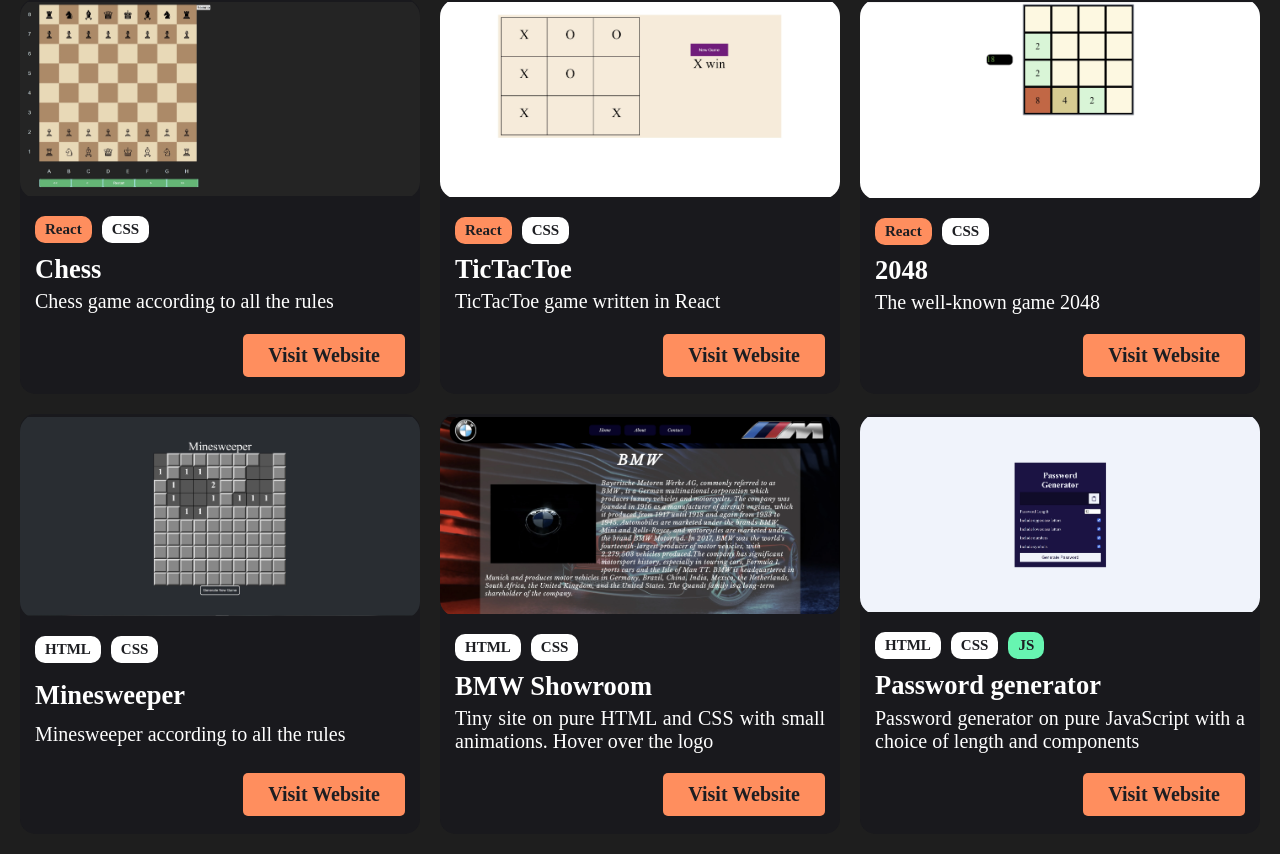
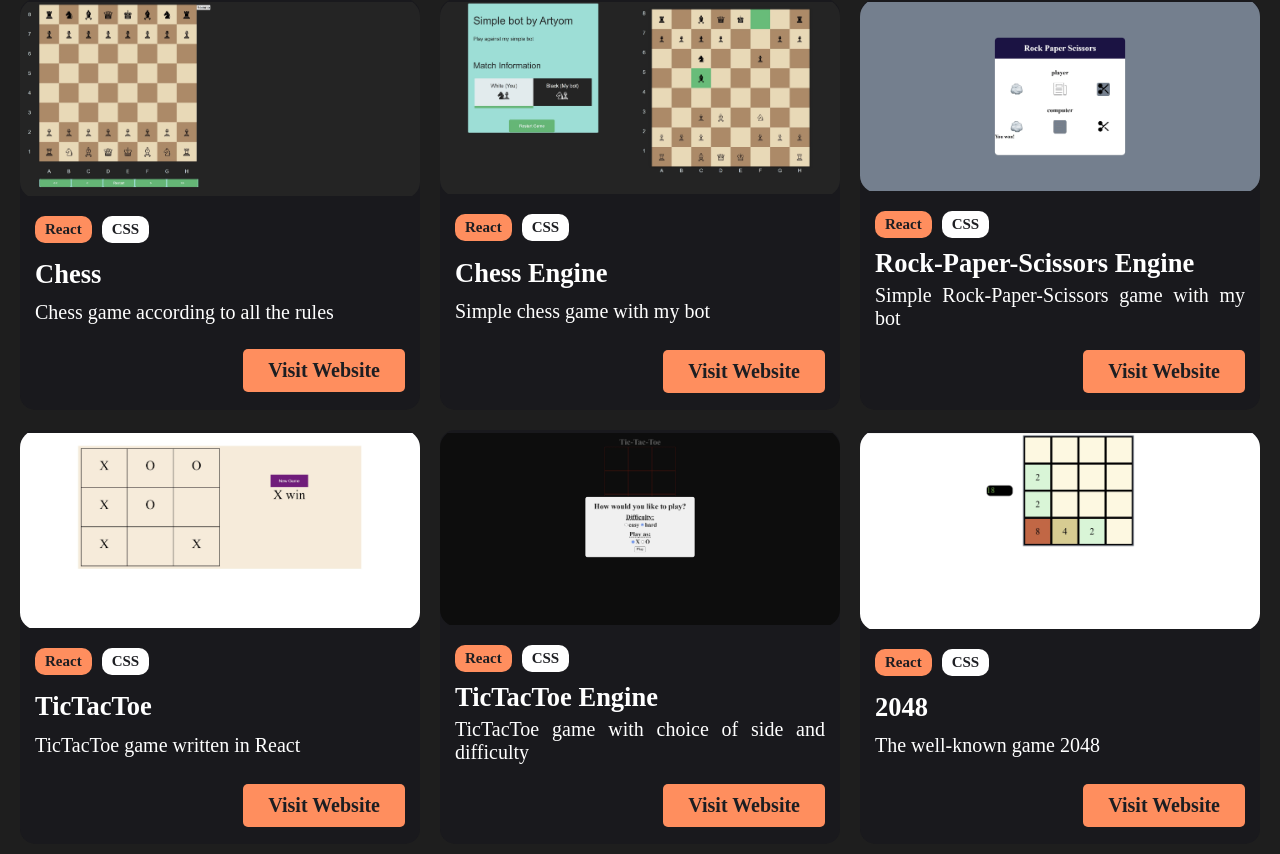
Before and after one commit to ArtyomSukiasyan/portfolio, a Next.js app: page / in a window 1280 px wide. Shown: the part 3057-3911 px from the top of the page. Built offline with nearby package versions, Linux system fonts and the light colour scheme; grey boxes are pictures that could not be loaded.

Commit message:
feat: update projects and add github link

```diff
--- a/src/constants/projects.ts
+++ b/src/constants/projects.ts
@@ -27,6 +27,23 @@ export const FUN_PROJECTS = [
     image: "/chess.webp",
     roles: ["React", "CSS"],
     href: "https://react-ts-chess-henna.vercel.app/",
+    githubLink: "https://github.com/ArtyomSukiasyan/react-ts-chess",
+  },
+  {
+    title: "Chess Engine",
+    text: "Simple chess game with my bot",
+    image: "/Chess-Engine.webp",
+    roles: ["React", "CSS"],
+    href: "https://chess-engine-green.vercel.app/",
+    githubLink: "https://github.com/ArtyomSukiasyan/Chess-engine",
+  },
+  {
+    title: "Rock-Paper-Scissors Engine",
+    text: "Simple Rock-Paper-Scissors game with my bot",
+    image: "/rock-paper-scissors.webp",
+    roles: ["React", "CSS"],
+    href: "https://rock-paper-scissors-eight-rose.vercel.app/",
+    githubLink: "https://github.com/ArtyomSukiasyan/rock-paper-scissors",
   },
   {
     title: "TicTacToe",
@@ -34,6 +51,15 @@ export const FUN_PROJECTS = [
     image: "/TicTacToe.webp",
     roles: ["React", "CSS"],
     href: "https://tic-tac-toe-wheat-gamma.vercel.app/",
+    githubLink: "https://github.com/ArtyomSukiasyan/TicTacToe",
+  },
+  {
+    title: "TicTacToe Engine",
+    text: "TicTacToe game with choice of side and difficulty",
+    image: "/tic-tac-toe-engine.webp",
+    roles: ["React", "CSS"],
+    href: "https://tic-tac-toe-engine.vercel.app/",
+    githubLink: "https://github.com/ArtyomSukiasyan/TicTacToe-Engine",
   },
   {
     title: "2048",
@@ -41,6 +67,7 @@ export const FUN_PROJECTS = [
     image: "/2048.webp",
     roles: ["React", "CSS"],
     href: "https://2048-peach.vercel.app/",
+    githubLink: "https://github.com/ArtyomSukiasyan/2048",
   },
   {
     title: "Minesweeper",
@@ -48,6 +75,7 @@ export const FUN_PROJECTS = [
     image: "/MineSweeper.webp",
     roles: ["HTML", "CSS"],
     href: "https://minesweeper-rouge-six.vercel.app/",
+    githubLink: "https://github.com/ArtyomSukiasyan/minesweeper",
   },
   {
     title: "BMW Showroom",
@@ -55,6 +83,23 @@ export const FUN_PROJECTS = [
     image: "/bmw-showroom.webp",
     roles: ["HTML", "CSS"],
     href: "https://bmw-show-room.vercel.app/",
+    githubLink: "https://github.com/ArtyomSukiasyan/BMW-showRoom",
+  },
+  {
+    title: "Flip Cards",
+    text: "Extraordinary flip card for a short biography",
+    image: "/Flip-cards.webp",
+    roles: ["HTML", "CSS"],
+    href: "https://flip-cards-five.vercel.app/",
+    githubLink: "https://github.com/ArtyomSukiasyan/flip-cards",
+  },
+  {
+    title: "Wall Clock",
+    text: "Wall clock that works like a real one",
+    image: "/Wall-clock.webp",
+    roles: ["HTML", "CSS", "JS"],
+    href: "https://clock-gray.vercel.app/",
+    githubLink: "https://github.com/ArtyomSukiasyan/Clock",
   },
   {
     title: "Password generator",
@@ -62,26 +107,6 @@ export const FUN_PROJECTS = [
     image: "/password-generator.webp",
     roles: ["HTML", "CSS", "JS"],
     href: "https://password-generator-chi-two.vercel.app/",
-  },
-  {
-    title: "Flip Cards",
-    text: "Extraordinary flip card for a short biography",
-    image: "/Flip-cards.webp",
-    roles: ["HTML", "CSS"],
-    href: "https://flip-cards-five.vercel.app/",
-  },
-  {
-    title: "Wall Clock",
-    text: "Wall clock that works like a real one",
-    image: "/Wall-clock.webp",
-    roles: ["HTML", "CSS", "JS"],
-    href: "https://clock-gray.vercel.app/",
-  },
-  {
-    title: "Caesar Cipher",
-    text: "Algorithm with the well-known Caesar Cipher",
-    image: "/caesar-cipher.webp",
-    roles: ["HTML", "CSS", "JS"],
-    href: "https://caesar-cipher-zeta.vercel.app/",
+    githubLink: "https://github.com/ArtyomSukiasyan/Password-Generator",
   },
 ];
```
